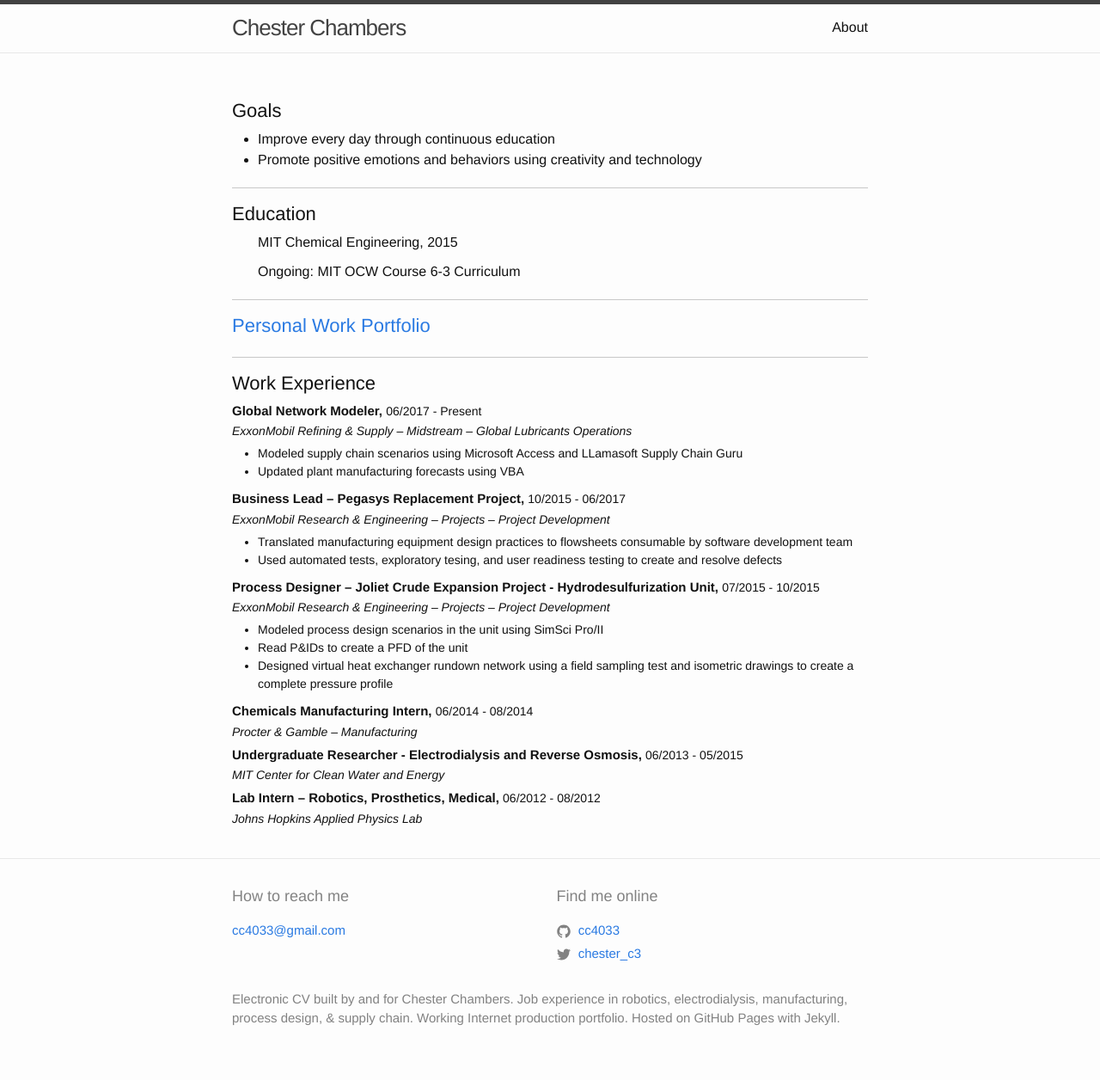
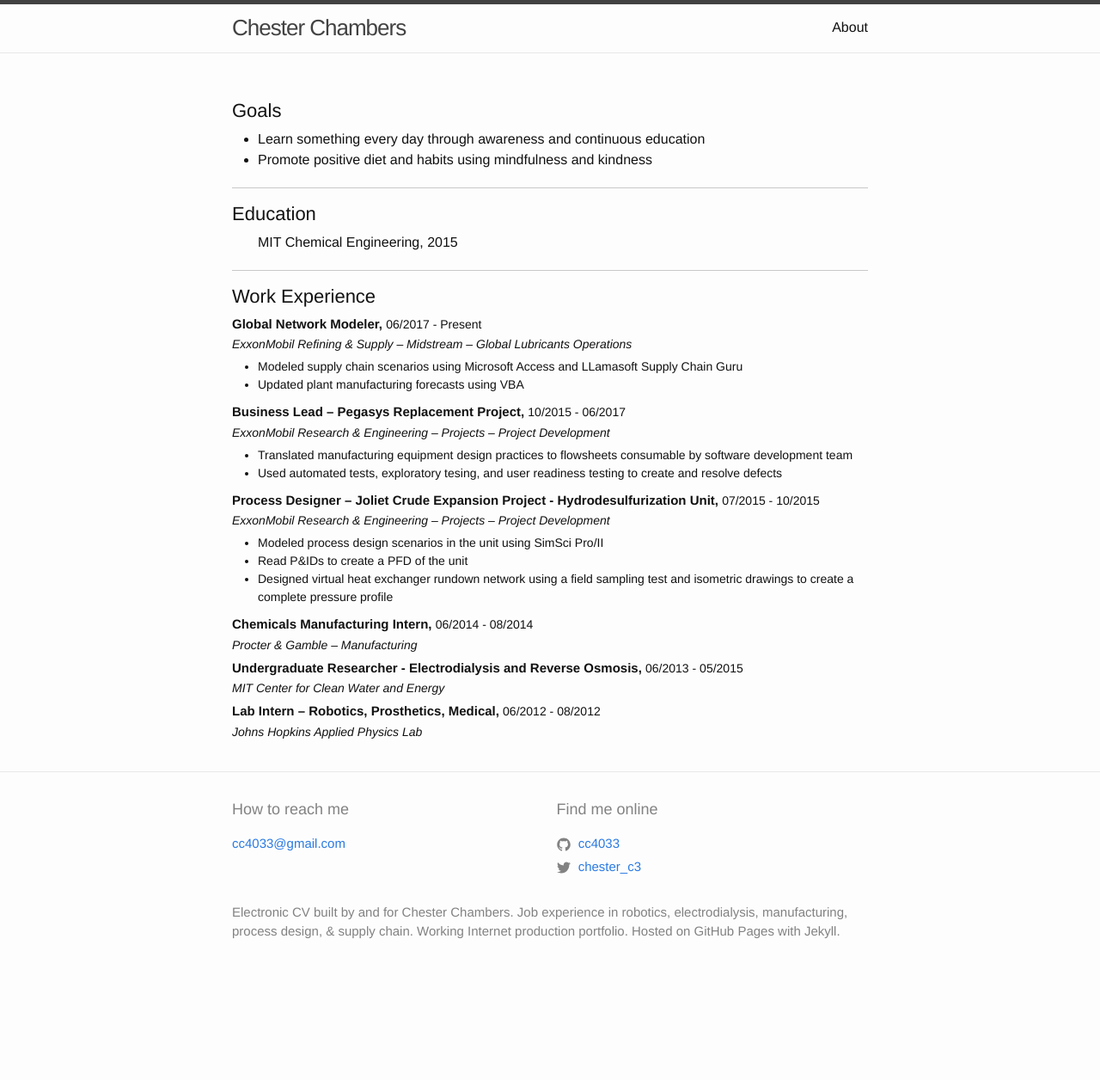
Before and after one commit to cc4033/cv, a Jekyll site: the page built from docs/index.md, in a window 1280 px wide. Shown: the whole page at 86% size. Built offline with Jekyll 4.4.1, drawn with Linux system fonts in a browser that asks for light colours; after the commit the page ends 1155 px from its top, so only the background shows below that.

Commit message:
Update index.md
few updates for WF app

```diff
--- a/docs/index.md
+++ b/docs/index.md
@@ -62,17 +62,14 @@
 
 <h3>Goals</h3>
 <ul class="goals">
-    <li>Improve every day through continuous education</li>
-    <li>Promote positive emotions and behaviors using creativity and technology</li>
+    <li>Learn something every day through awareness and continuous education</li>
+    <li>Promote positive diet and habits using mindfulness and kindness</li>
 </ul>
 
 <h3 class="long-border">Education</h3>
 <ul class="education">
     <li class="education-item">MIT Chemical Engineering, 2015</li>
-    <li class="education-item">Ongoing: MIT OCW Course 6-3 Curriculum</li>
 </ul>
-
-<h3 class="long-border"><a href="https://cc4033.github.io">Personal Work Portfolio</a></h3>
 
 <h3 class="long-border">Work Experience</h3>
 <p class="work-title">Global Network Modeler, <span class="work-date">06/2017 - Present</span></p>
```
